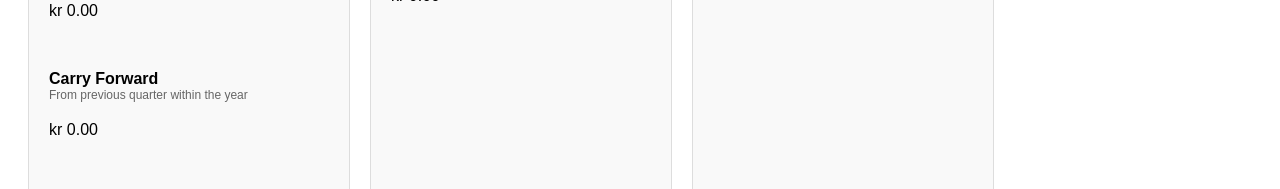
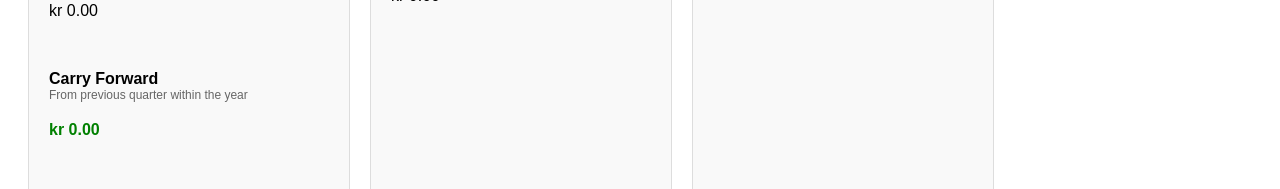
Before and after one commit to pinaki-GH/budget-tracker, a Next.js app: page / in a window 1280 px wide. Shown: the part 530-719 px from the top of the page. Built offline with nearby package versions, Linux system fonts and the light colour scheme.

Commit message:
Update page.js

```diff
--- a/app/page.js
+++ b/app/page.js
@@ -445,10 +445,6 @@ let yearlyRemainingBudget = 0
   quarterCarryForward =
     previousBudgetTotal -
     previousSpendTotal
-
-  if (quarterCarryForward < 0) {
-    quarterCarryForward = 0
-  }
 
   quarterAvailableBudget =
     quarterAllocatedBudget +
@@ -992,7 +988,17 @@ const yearlyUtilization =
   From previous quarter within the year
 </div>
       <br />
-      kr {quarterCarryForward.toFixed(2)}
+      <span
+  style={{
+    color:
+      quarterCarryForward >= 0
+        ? 'green'
+        : 'red',
+    fontWeight: 'bold'
+  }}
+>
+  kr {quarterCarryForward.toFixed(2)}
+</span>
     </p>
 
     <br />
```
